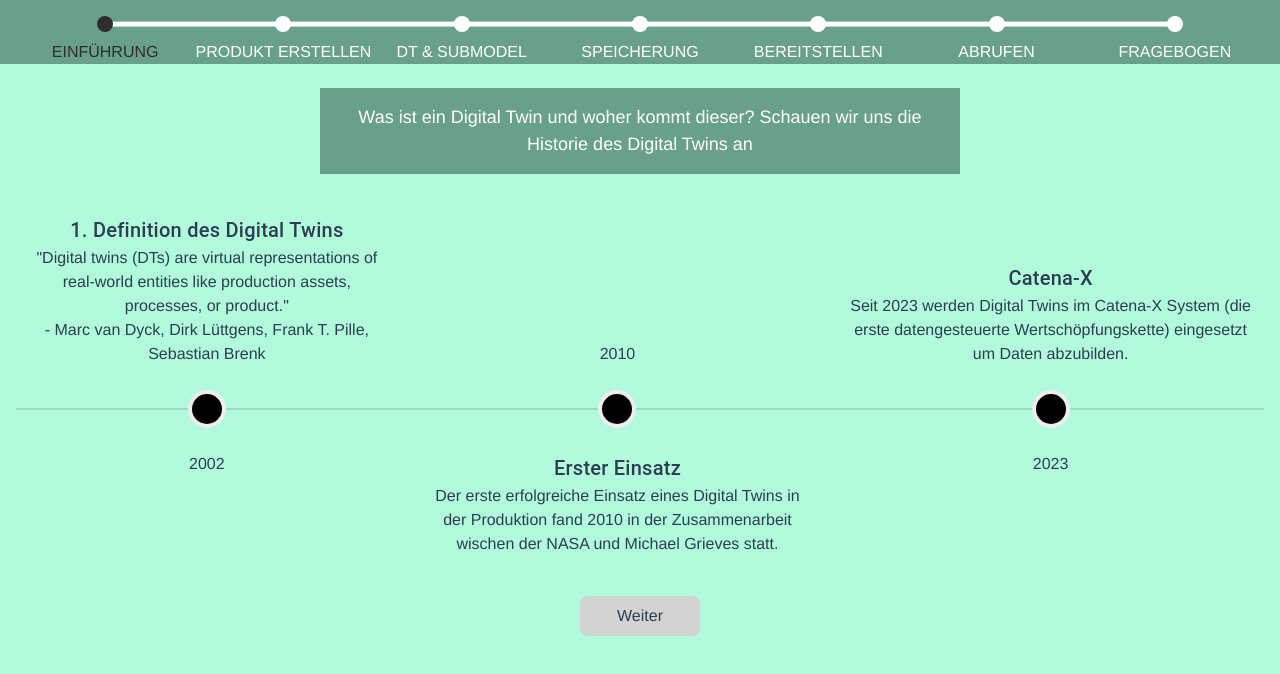
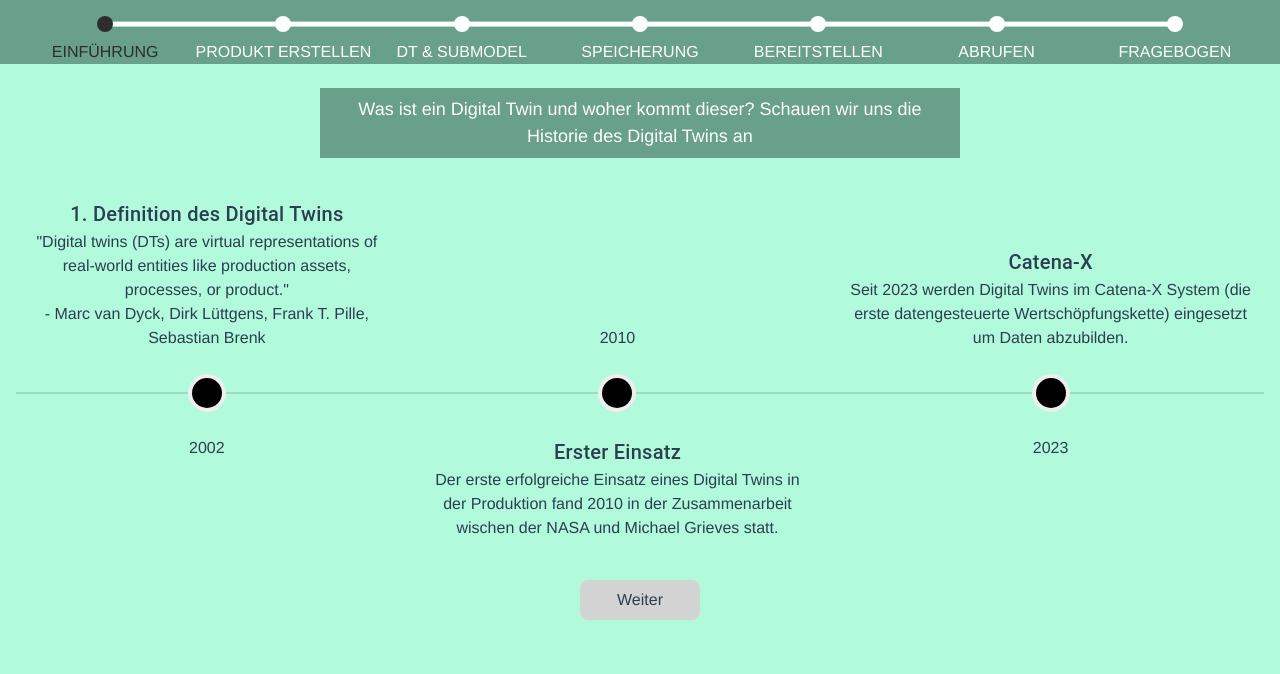
Before and after one commit to MaikBucher/DTUseCaseWebApplicationDemo, a Vue app: page /dthistory in a window 1280 px wide. Shown: the top 674 px of the page. Built offline with nearby package versions, Linux system fonts and the light colour scheme.

Commit message:
Made infotext all the same on every page its implemented

```diff
--- a/src/pages/DTAccess.vue
+++ b/src/pages/DTAccess.vue
@@ -117,6 +117,15 @@ export default {
   justify-content: center;
 }
 
+.infoText {
+  padding: 0.5rem;
+  width: 50%;
+  background-color: #68A089;
+  color: #ffffff;
+  font-size: 18px;
+  margin: auto;
+}
+
 .headline {
   font-weight: bold;
   font-size: 18px;
--- a/src/pages/DTHistory.vue
+++ b/src/pages/DTHistory.vue
@@ -71,12 +71,14 @@ export default {
   padding: 1rem;
 }
 .infoText {
-  display: flex;
-  justify-content: center;
-  align-items: center;
-  gap: 1rem;
-  padding: 1rem;
+  padding: 0.5rem;
+  width: 50%;
+  background-color: #68A089;
+  color: #ffffff;
+  font-size: 18px;
+  margin: auto;
 }
+
 .button_next {
   background-color: lightgray;
   width: 120px;
--- a/src/pages/DTPublish.vue
+++ b/src/pages/DTPublish.vue
@@ -115,6 +115,15 @@ export default {
   justify-content: center;
 }
 
+.infoText {
+  padding: 0.5rem;
+  width: 50%;
+  background-color: #68A089;
+  color: #ffffff;
+  font-size: 18px;
+  margin: auto;
+}
+
 .headline {
   font-weight: bold;
   font-size: 18px;
--- a/src/pages/DTStorage.vue
+++ b/src/pages/DTStorage.vue
@@ -147,10 +147,11 @@ export default {
 
 .infoText {
   padding: 0.5rem;
-  width: 60%;
+  width: 50%;
   background-color: #68A089;
   color: #ffffff;
   font-size: 18px;
+  margin: auto;
 }
 
 .drag-drop-page {
--- a/src/pages/DTSubmodel.vue
+++ b/src/pages/DTSubmodel.vue
@@ -102,7 +102,7 @@ export default {
 }
 .infoText {
   padding: 0.5rem;
-  width: 80%;
+  width: 50%;
   background-color: #68A089;
   color: #ffffff;
   font-size: 18px;
--- a/src/pages/DTVisual.vue
+++ b/src/pages/DTVisual.vue
@@ -41,6 +41,15 @@ export default {
   to {
     opacity: 1;
   }
+}
+
+.infoText {
+  padding: 0.5rem;
+  width: 50%;
+  background-color: #68A089;
+  color: #ffffff;
+  font-size: 18px;
+  margin: auto;
 }
 
 .process_div {
```
